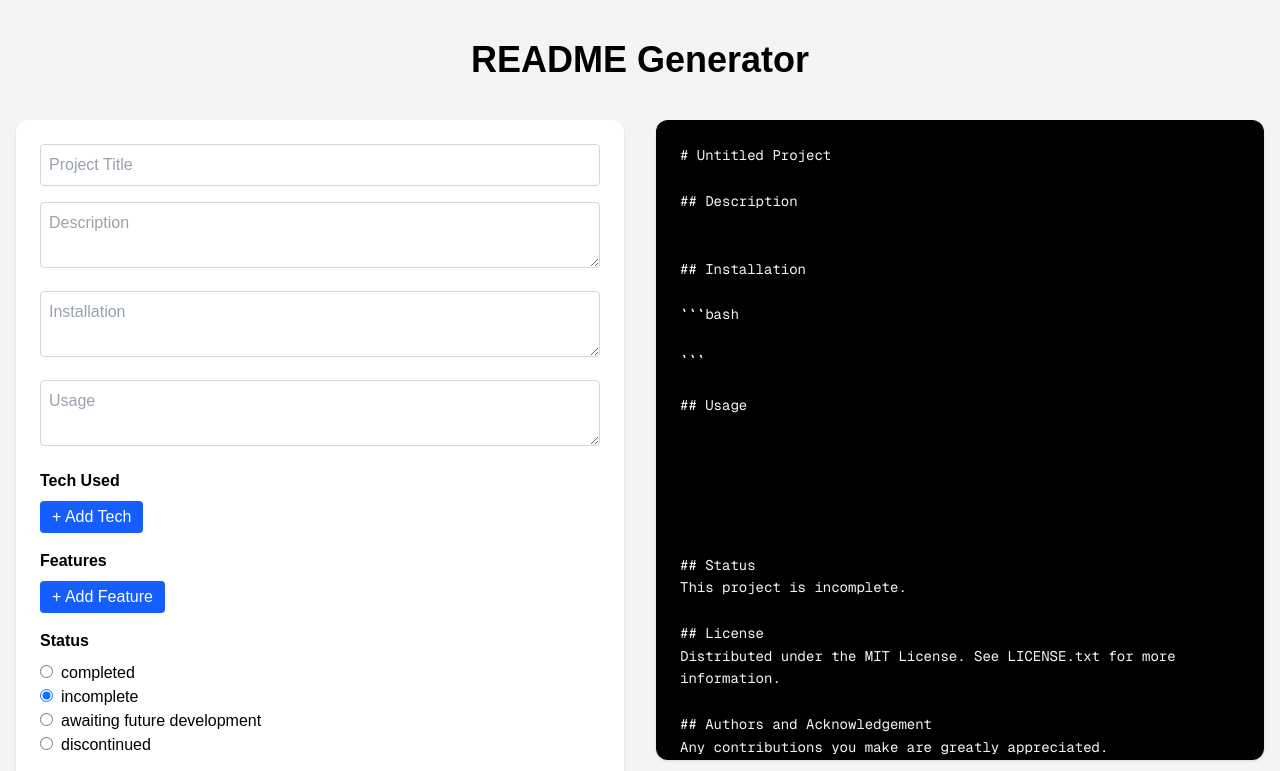
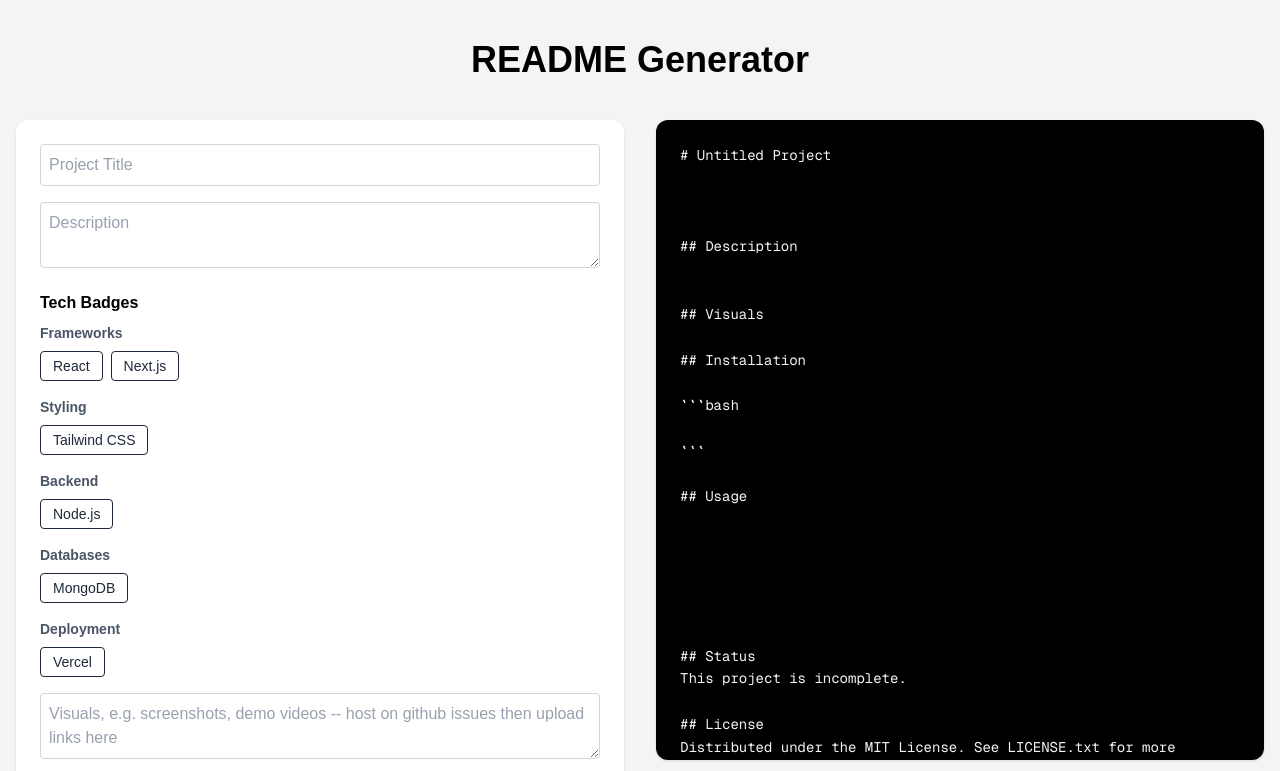
Before and after one commit to sifzerda/nx-readme-generator, a Next.js app: page / in a window 1280 px wide. Shown: the top 771 px of the page. Built offline with nearby package versions, Linux system fonts and the light colour scheme.

Commit message:
added badges section

```diff
--- a/src/app/components/ReadmeForm.js
+++ b/src/app/components/ReadmeForm.js
@@ -1,4 +1,6 @@
 "use client";
+
+import { BADGE_GROUPS } from"../../../utils/badges";
 
 export default function ReadmeForm({ formData, setFormData }) {
 
@@ -42,10 +44,71 @@ export default function ReadmeForm({ formData, setFormData }) {
         className="w-full border border-gray-300 p-2 rounded text-gray-900 bg-white placeholder-gray-400"
       />
 
+     {/* BADGES */}
+<div>
+  <p className="font-semibold mb-2">Tech Badges</p>
+
+  {Object.entries(BADGE_GROUPS).map(([groupName, badges]) => (
+    <div key={groupName} className="mb-4">
+
+      {/* Sub-heading */}
+      <p className="text-sm font-semibold text-gray-600 mb-2 capitalize">
+        {groupName}
+      </p>
+
+      <div className="flex flex-wrap gap-2">
+        {badges.map((option) => {
+          const isChecked = formData.badges.includes(option.value);
+
+          return (
+            <label
+              key={option.value}
+              className={`px-3 py-1 rounded border cursor-pointer text-sm ${
+                isChecked
+                  ? "bg-blue-600 text-white border-blue-600"
+                  : "bg-white text-gray-800"
+              }`}
+            >
+              <input
+                type="checkbox"
+                checked={isChecked}
+                onChange={() => {
+                  setFormData((prev) => {
+                    const exists = prev.badges.includes(option.value);
+
+                    return {
+                      ...prev,
+                      badges: exists
+                        ? prev.badges.filter((b) => b !== option.value)
+                        : [...prev.badges, option.value],
+                    };
+                  });
+                }}
+                className="hidden"
+              />
+
+              {option.name}
+            </label>
+          );
+        })}
+      </div>
+    </div>
+  ))}
+</div>
+
+      {/* VISUALS */}
+      <textarea
+        name="visuals"
+        placeholder="Visuals, e.g. screenshots, demo videos -- host on github issues then upload links here"
+        value={formData.visuals}
+        onChange={handleChange}
+        className="w-full border border-gray-300 p-2 rounded text-gray-900 bg-white placeholder-gray-400"
+      />
+
       {/* INSTALLATION */}
       <textarea
         name="installation"
-        placeholder="Installation"
+        placeholder="Installation - make 2 boxes, one for commands (bash) and one for extra dot point instructions"
         value={formData.installation}
         onChange={handleChange}
         className="w-full border border-gray-300 p-2 rounded text-gray-900 bg-white placeholder-gray-400"
--- a/src/app/page.js
+++ b/src/app/page.js
@@ -8,6 +8,8 @@ export default function Home() {
   const [formData, setFormData] = useState({
     title: "",
     description: "",
+    badges: [],  // this is the plural of the singular object 'badge'
+    visuals: [],
     installation: "",
     usage: "",
     techs: [],
--- /dev/null
+++ b/utils/badges.js
@@ -0,0 +1,46 @@
+export const BADGE_GROUPS = {
+  frameworks: [
+    {
+      name: "React",
+      value: "react",
+      badge: "![React](https://img.shields.io/badge/React-20232A?style=for-the-badge&logo=react&logoColor=61DAFB)",
+    },
+    {
+      name: "Next.js",
+      value: "nextjs",
+      badge: "![Next.js](https://img.shields.io/badge/Next.js-000000?style=for-the-badge&logo=next.js&logoColor=white)",
+    },
+  ],
+
+  styling: [
+    {
+      name: "Tailwind CSS",
+      value: "tailwind",
+      badge: "![TailwindCSS](https://img.shields.io/badge/TailwindCSS-38B2AC?style=for-the-badge&logo=tailwind-css&logoColor=white)",
+    },
+  ],
+
+  backend: [
+    {
+      name: "Node.js",
+      value: "node",
+      badge: "![Node.js](https://img.shields.io/badge/Node.js-339933?style=for-the-badge&logo=nodedotjs&logoColor=white)",
+    },
+  ],
+
+  databases: [
+    {
+      name: "MongoDB",
+      value: "mongo",
+      badge: "![MongoDB](https://img.shields.io/badge/MongoDB-4EA94B?style=for-the-badge&logo=mongodb&logoColor=white)",
+    },
+  ],
+
+  deployment: [
+    {
+      name: "Vercel",
+      value: "vercel",
+      badge: "![Vercel](https://img.shields.io/badge/Vercel-000000?style=for-the-badge&logo=vercel&logoColor=white)",
+    },
+  ],
+};
--- a/utils/generateMarkdown.js
+++ b/utils/generateMarkdown.js
@@ -1,9 +1,28 @@
 // utils/generateMarkdown.js
+
+import { BADGE_GROUPS} from "../utils/badges";
+
 export function generateMarkdown(data) {
+const allBadges = Object.values(BADGE_GROUPS).flat();
+
+const badgeString = allBadges
+  .filter((b) => data.badges?.includes(b.value))
+  .map((b) => b.badge)
+  .join(" ");
+
   return `# ${data.title || "Untitled Project"}
+
+${
+  badgeString
+    ? `## Badges
+${badgeString}`
+    : ""
+}
 
 ## Description
 ${data.description || ""}
+
+## Visuals
 
 ## Installation
 
@@ -16,7 +35,7 @@ ${data.usage || ""}
 
 ${
   data.techs.length
-    ? `## Tech Used
+    ? `## Tech
 ${data.techs.map((f) => `- ${f}`).join("\n")}`
     : ""
 }
```
Also changed, not shown: 1 other file (tests, documents, lock files or other folders). Lines whose indentation alone changed are shown as unchanged.
